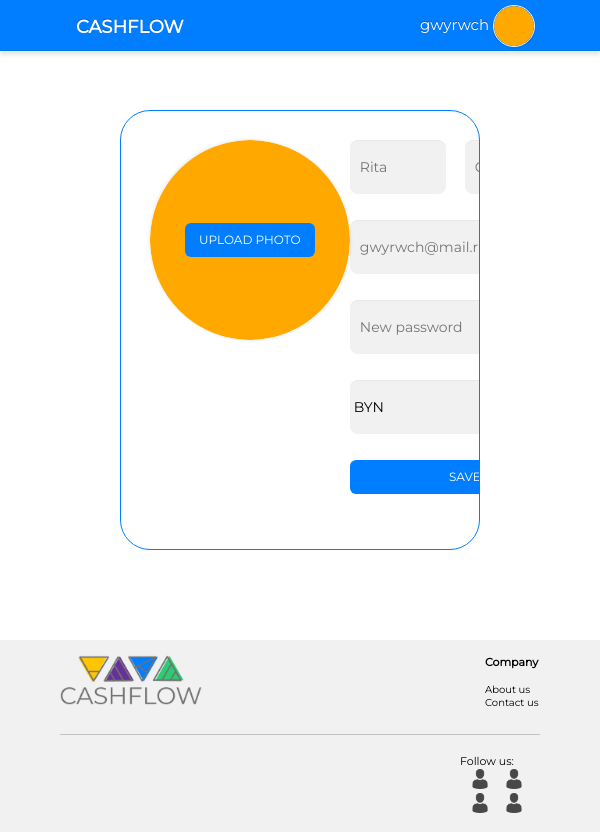
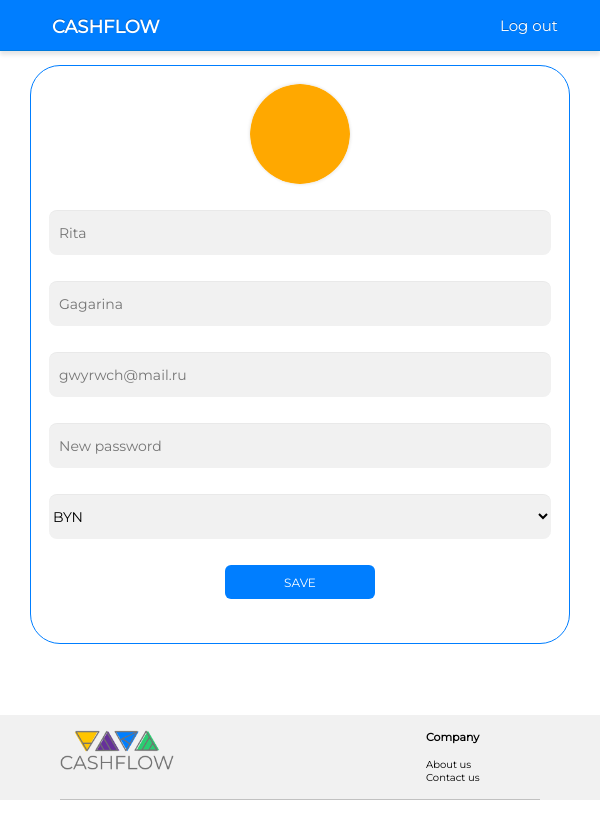
Before and after one commit to gwyrwch/group-expenses-app, a Django app: page /profile in a window 600 px wide. After the commit the page ends 800 px from the top, so only its background shows below. Run offline with Django 3.2, Linux system fonts and the light colour scheme.

Commit message:
media queries to profile page added (mobile and ipad version)

```diff
--- a/static/css/main.css
+++ b/static/css/main.css
@@ -58,6 +58,10 @@ main {
 .navbar-item:hover {
     background-color: rgba(0, 103, 194, 0.9);
     border-radius: 5px;
+}
+
+.navbar-logout {
+    margin-right: 60px;
 }
 
 .float-right {
@@ -384,7 +388,7 @@ footer {
 }
 
 .footer .logo {
-    margin: 15px 0px;
+    margin: 15px 0;
 }
 
 .footer .logo img {
@@ -428,12 +432,58 @@ footer {
     color: black;
     text-decoration: none;
     font-size: 10px;
+}
+
+.company a:hover {
+    color: #007eff;
+}
+
+
+@media only screen and (max-width: 600px) {
+    body {
+        height: 100%;
+    }
+
+    main {
+        min-height: calc(100vh - 70px);
+    }
+
+    .footer ul {
+        display: none;
+    }
+
+    .footer .logo img {
+        height: 30px;
+    }
+
+    .company {
+        padding-left: 5%;
+    }
 
 }
 
+@media only screen and (min-width: 600px) and (max-width: 768px) {
+    .footer ul {
+        display: none;
+    }
 
-.company a:hover {
-    color: #007eff;
+    .footer .logo img {
+        height: 40px;
+    }
+
+    main {
+        min-height: calc(100vh - 85px);
+    }
+}
+
+@media only screen and (min-width: 992px) and (max-width: 1200px) {
+    .footer ul {
+        display: none;
+    }
+
+    main {
+        min-height: calc(100vh - 95px);
+    }
 }
 
 /* The Modal (background) */
--- a/static/css/profile.css
+++ b/static/css/profile.css
@@ -76,3 +76,110 @@
 
     width: 100%;
 }
+
+
+@media only screen and (max-width: 600px) {
+    .main-container {
+        width: 100%;
+        padding-left: 0;
+        padding-right: 0;
+        overflow: hidden;
+    }
+
+
+    html {
+        overflow-x: hidden;
+        overflow-y: scroll;
+    }
+
+
+    .float-right {
+        width:80px;
+    }
+
+    .profile-form {
+        padding: 3%;
+        margin-top: 5px;
+        margin-left: 6px;
+        margin-right: 6px;
+    }
+
+    .profile-photo {
+        width: 100px;
+        border-radius: 50px;
+        margin: 0 auto;
+        display: block;
+    }
+
+    .profile-photo-button {
+        display: none;
+    }
+
+    .profile-form .row {
+        display: block;
+    }
+
+    .profile-form input {
+        height: 45px;
+    }
+
+    .profile-form select {
+        height: 45px;
+    }
+
+    .profile-form .input-small-device {
+        width: 100%;
+        margin-top: 26px;
+    }
+
+    .profile-submit-btn {
+        float: none;
+        width: 150px;
+        margin: 0 auto;
+        display: block;
+    }
+
+}
+
+@media only screen and (min-width: 600px) and (max-width: 768px) {
+    .main-container {
+        width: 100%;
+        padding-left: 0;
+        padding-right: 0;
+
+    }
+
+    .navbar {
+        width: 88%;
+        padding-left: 6%;
+        padding-right: 6%;
+    }
+
+    .profile-form {
+        margin-left: 30px;
+        margin-right: 30px;
+    }
+
+    .float-right {
+        width: 80px;
+    }
+}
+
+
+@media only screen and (min-width: 992px) and (max-width: 1200px) {
+    .navbar {
+        width: 88%;
+        padding-left: 6%;
+        padding-right: 6%;
+    }
+
+    .main-container {
+        width: 100%;
+        padding-left: 0;
+        padding-right: 0;
+    }
+
+    .navbar-logout {
+        margin-right: 0;
+    }
+}
--- a/static/css/sign_in_up.css
+++ b/static/css/sign_in_up.css
@@ -118,6 +118,7 @@
 
 /* Extra small devices (phones, 600px and down) */
 @media only screen and (max-width: 600px) {
+
     .sign_form_base {
         width: 100%;
         padding-top: 0;
--- a/templates/index.html
+++ b/templates/index.html
@@ -5,6 +5,7 @@
 <html lang="en">
   <head>
       <title>Cashflow</title>
+      <meta name="viewport" content="width=device-width,initial-scale=1">
       <link rel="stylesheet" type="text/css" href="{% static "css/main.css" %}">
       <link href="https://fonts.googleapis.com/css?family=Montserrat&display=swap" rel="stylesheet">
       <link href="https://fonts.googleapis.com/icon?family=Material+Icons" rel="stylesheet">
--- a/templates/profile.html
+++ b/templates/profile.html
@@ -5,6 +5,7 @@
 <html lang="en">
   <head>
       <title>Cashflow</title>
+      <meta name="viewport" content="width=device-width,initial-scale=1">
       <link rel="stylesheet" type="text/css" href="{% static "css/main.css" %}">
       <link rel="stylesheet" type="text/css" href="{% static "css/profile.css" %}">
       <link href="https://fonts.googleapis.com/css?family=Montserrat&display=swap" rel="stylesheet">
@@ -19,15 +20,10 @@
                     Cashflow
                 </div>
             </a>
-            <div class="dropdown float-right">
-                <a class="navbar-item profile-nav" href="profile">
-                    gwyrwch
-                    <img src="{% static "img/Disc_Plain_orange.png" %}">
+            <div class="float-right">
+                <a class="navbar-item navbar-logout" href="sign_in_up">
+                    Log out
                 </a>
-                <div class="dropdown-content">
-                    <a href="profile">Your account</a>
-                    <a href="#">Log out</a>
-                </div>
             </div>
         </nav>
     </header>
@@ -42,13 +38,13 @@
                     <div class="column-6">
                         <div class="row">
                             <div class="column-5">
-                                <input type="text" name="name" placeholder="Rita">
+                                <input class="input-small-device" type="text" name="name" placeholder="Rita">
                             </div>
                             <div class="column-1">
 
                             </div>
                             <div class="column-6">
-                                <input type="text" name="surname" placeholder="Gagarina">
+                                <input class="input-small-device" type="text" name="surname" placeholder="Gagarina">
                             </div>
                         </div>
                         <div class="row">
```
